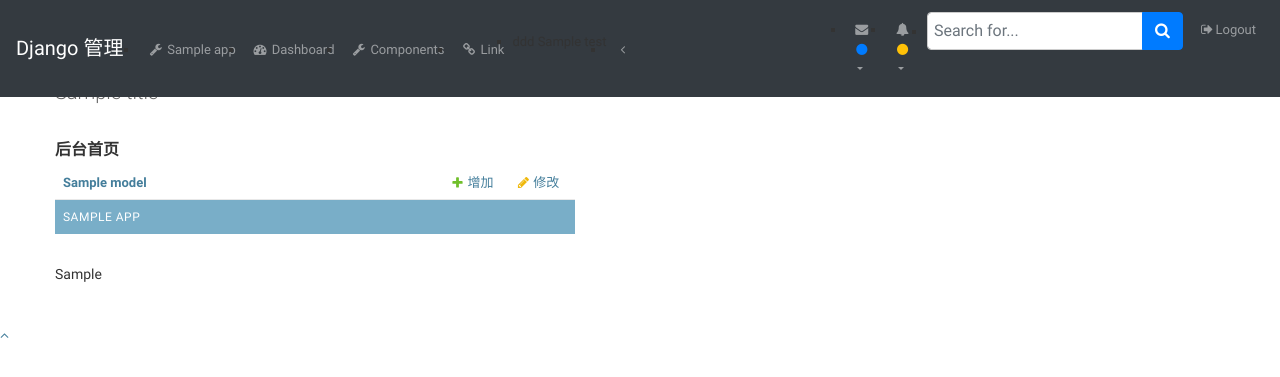
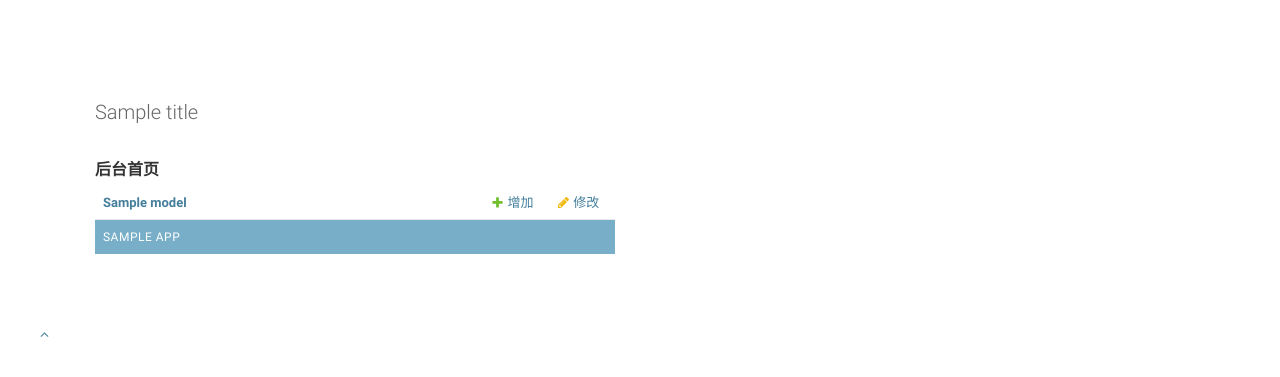
Before and after one commit to yaoyonstudio/pgadmin, a Django app: template templates/admin/index.html in a window 1280 px wide. Shown: the top 377 px of the page. Run offline with Django 3.2, Linux system fonts and the light colour scheme; data comes from the database, SQL or seed files in the repository; the template is opened without the code that fills it: most values are stand-ins (such as "Sample title", 1, 10 or a date in 2020); parts of the project's set-up code (start-up, migrations or seed data) failed here and were passed over; some libraries are stand-ins or nearby versions.

Commit message:
'20180521'

```diff
--- a/templates/admin/base.html
+++ b/templates/admin/base.html
@@ -35,6 +35,9 @@
 <body id="page-top fixed-nav sticky-footer bg-dark" class="{% if is_popup %}popup {% endif %}{% block bodyclass %}{% endblock %}"
   data-admin-utc-offset="{% now "Z" %}">
 
+    <!--{% block navigation %}{% endblock %}-->
+
+    {% if has_permission %}
     <nav class="navbar navbar-expand-lg navbar-dark bg-dark fixed-top" id="mainNav">
       {% block branding %}{% endblock %}
       <button class="navbar-toggler navbar-toggler-right" type="button" data-toggle="collapse" data-target="#navbarResponsive" aria-controls="navbarResponsive" aria-expanded="false" aria-label="Toggle navigation">
@@ -223,10 +226,9 @@
         </ul>
       </div>
     </nav>
+    {% endif %}
 
-    <!--{% block navigation %}{% endblock %}-->
-
-    <div class="content-wrapper">
+    <div id="content" class="{% if has_permission %} content-wrapper {% else %} colM {% endif %}">
         <div class="container-fluid" style="padding-top: 60px;">
             <!-- Content -->
             <div id="content" class="{% block coltype %}colM{% endblock %}">
--- a/templates/admin/index.html
+++ b/templates/admin/index.html
@@ -47,7 +47,7 @@
 {% else %}
     <p>{% trans "You don't have permission to edit anything." %}</p>
 {% endif %}
-    {{ app_list }}
+
 </div>
 {% endblock %}
 
```
